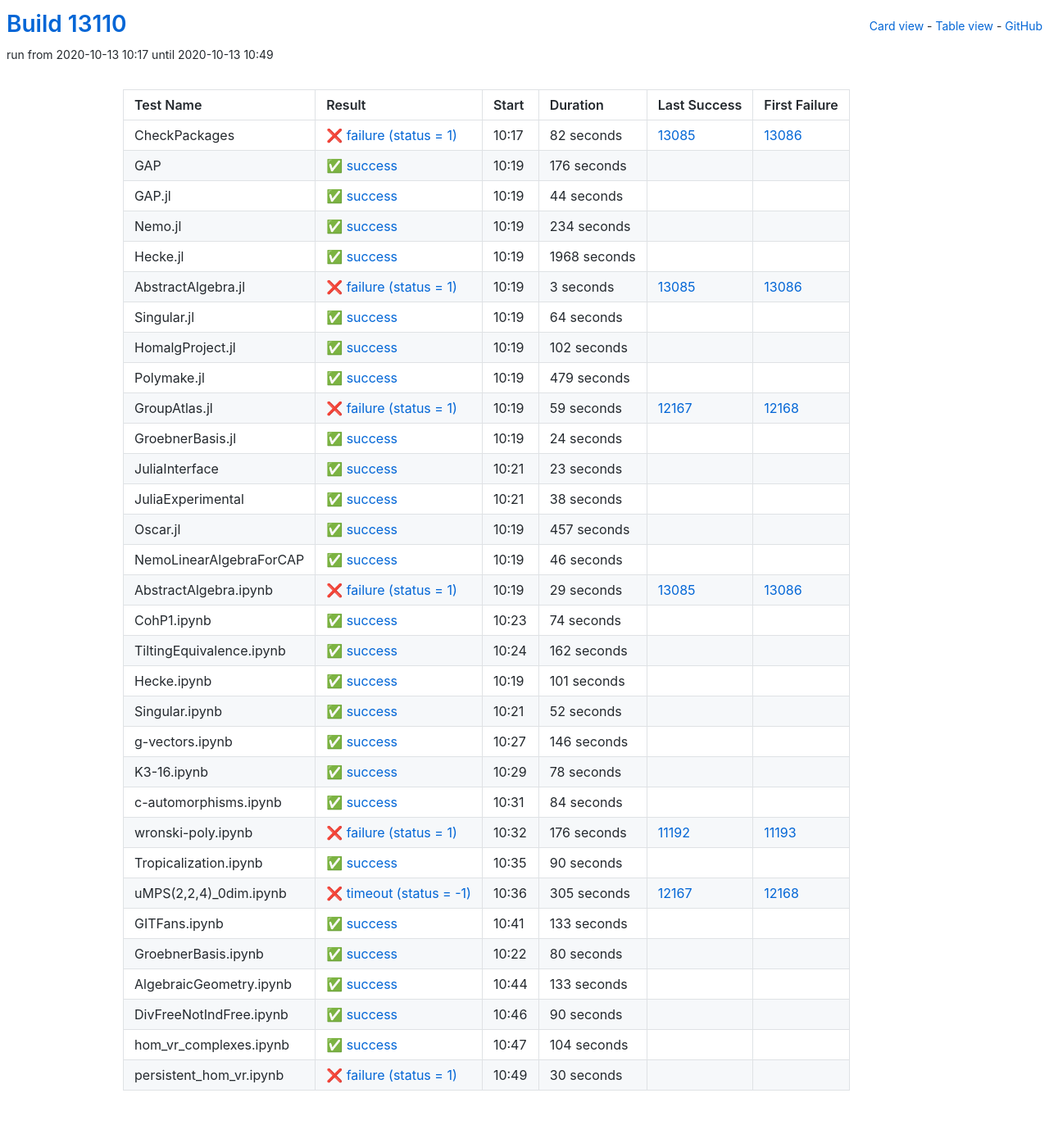
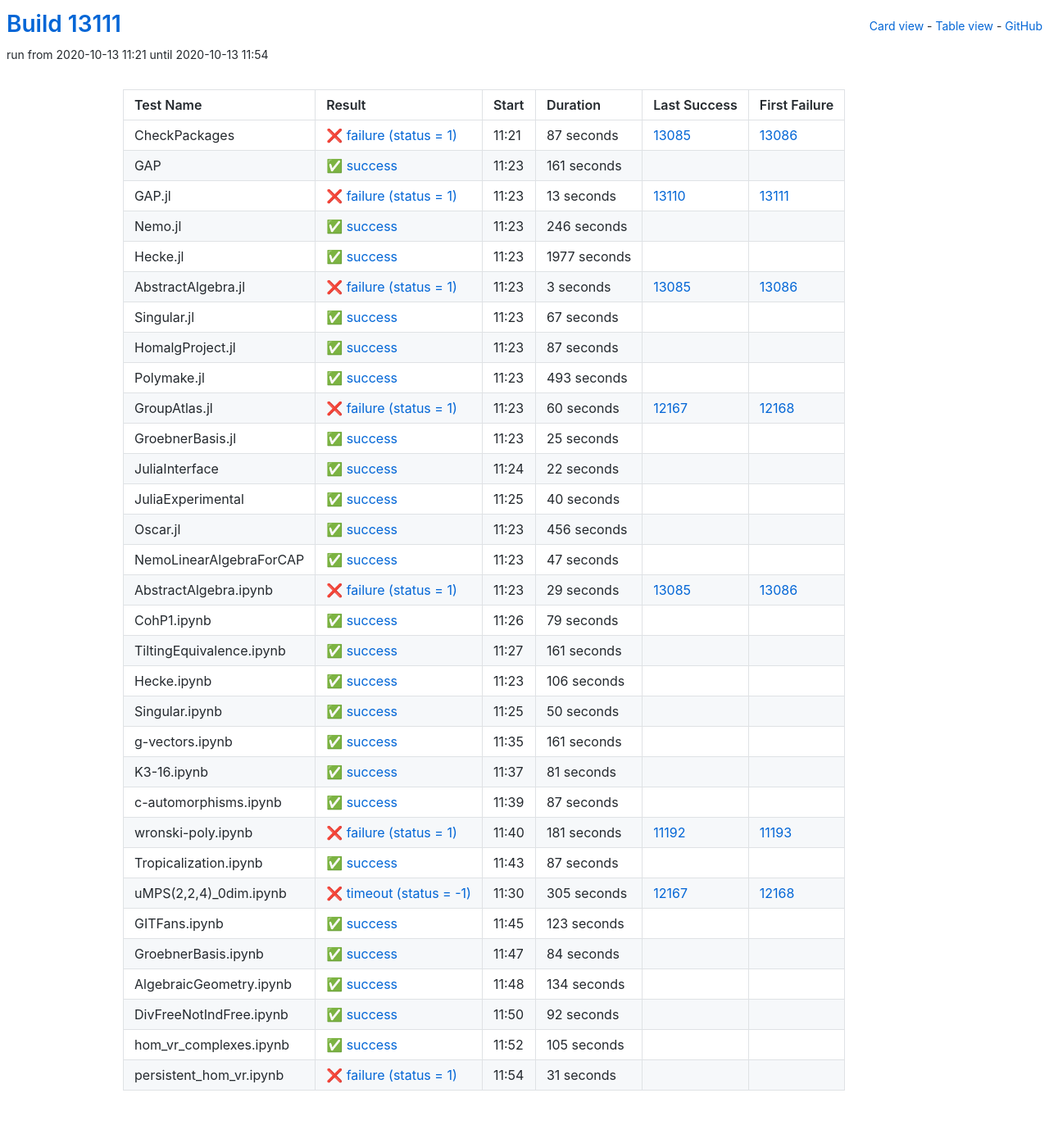
Before and after one commit to oscar-system/oscar-ci-status, a Jekyll site: the page built from table.html, in a window 1280 px wide. Shown: the whole page at 82% size. Built offline with Jekyll 4.4.1, drawn with Linux system fonts in a browser that asks for light colours.

Commit message:
Build #13111

```diff
--- a/_data/ci.yml
+++ b/_data/ci.yml
@@ -1,6 +1,6 @@
 ---
-build: 13110
-build_url: https://oscarci.mathematik.uni-kl.de/job/oscar/13110/
+build: 13111
+build_url: https://oscarci.mathematik.uni-kl.de/job/oscar/13111/
 job: oscar
 organization: oscar-system
 repo: oscar-ci-status
@@ -8,68 +8,68 @@ repourl: https://github.com/oscar-system/oscar-ci-status
 tests:
 - name: CheckPackages
   id: checkpackages
-  log: https://oscarci.mathematik.uni-kl.de/job/oscar/13110/artifact/logs/build-13110/CheckPackages.log
-  start: 2020-10-13 10:17
+  log: https://oscarci.mathematik.uni-kl.de/job/oscar/13111/artifact/logs/build-13111/CheckPackages.log
+  start: 2020-10-13 11:21
   success: false
   exitcode: 1
   status: failure
-  duration: 82
+  duration: 87
   last_success: 13085
   last_success_url: https://oscarci.mathematik.uni-kl.de/job/oscar/13085/
   first_failure: 13086
   first_failure_url: https://oscarci.mathematik.uni-kl.de/job/oscar/13086/
 - name: GAP
   id: gap
-  log: https://oscarci.mathematik.uni-kl.de/job/oscar/13110/artifact/logs/build-13110/GAP.log
-  start: 2020-10-13 10:19
+  log: https://oscarci.mathematik.uni-kl.de/job/oscar/13111/artifact/logs/build-13111/GAP.log
+  start: 2020-10-13 11:23
   success: true
   exitcode: 0
   status: success
-  duration: 176
+  duration: 161
   last_success: false
   last_success_url:
   first_failure: false
   first_failure_url:
 - name: GAP.jl
   id: gap-jl
-  log: https://oscarci.mathematik.uni-kl.de/job/oscar/13110/artifact/logs/build-13110/GAP.jl.log
-  start: 2020-10-13 10:19
+  log: https://oscarci.mathematik.uni-kl.de/job/oscar/13111/artifact/logs/build-13111/GAP.jl.log
+  start: 2020-10-13 11:23
+  success: false
+  exitcode: 1
+  status: failure
+  duration: 13
+  last_success: 13110
+  last_success_url: https://oscarci.mathematik.uni-kl.de/job/oscar/13110/
+  first_failure: 13111
+  first_failure_url: https://oscarci.mathematik.uni-kl.de/job/oscar/13111/
+- name: Nemo.jl
+  id: nemo-jl
+  log: https://oscarci.mathematik.uni-kl.de/job/oscar/13111/artifact/logs/build-13111/Nemo.jl.log
+  start: 2020-10-13 11:23
   success: true
   exitcode: 0
   status: success
-  duration: 44
-  last_success: false
-  last_success_url:
-  first_failure: false
-  first_failure_url:
-- name: Nemo.jl
-  id: nemo-jl
-  log: https://oscarci.mathematik.uni-kl.de/job/oscar/13110/artifact/logs/build-13110/Nemo.jl.log
-  start: 2020-10-13 10:19
-  success: true
-  exitcode: 0
-  status: success
-  duration: 234
+  duration: 246
   last_success: false
   last_success_url:
   first_failure: false
   first_failure_url:
 - name: Hecke.jl
   id: hecke-jl
-  log: https://oscarci.mathematik.uni-kl.de/job/oscar/13110/artifact/logs/build-13110/Hecke.jl.log
-  start: 2020-10-13 10:19
+  log: https://oscarci.mathematik.uni-kl.de/job/oscar/13111/artifact/logs/build-13111/Hecke.jl.log
+  start: 2020-10-13 11:23
   success: true
   exitcode: 0
   status: success
-  duration: 1968
+  duration: 1977
   last_success: false
   last_success_url:
   first_failure: false
   first_failure_url:
 - name: AbstractAlgebra.jl
   id: abstractalgebra-jl
-  log: https://oscarci.mathematik.uni-kl.de/job/oscar/13110/artifact/logs/build-13110/AbstractAlgebra.jl.log
-  start: 2020-10-13 10:19
+  log: https://oscarci.mathematik.uni-kl.de/job/oscar/13111/artifact/logs/build-13111/AbstractAlgebra.jl.log
+  start: 2020-10-13 11:23
   success: false
   exitcode: 1
   status: failure
@@ -80,116 +80,116 @@ tests:
   first_failure_url: https://oscarci.mathematik.uni-kl.de/job/oscar/13086/
 - name: Singular.jl
   id: singular-jl
-  log: https://oscarci.mathematik.uni-kl.de/job/oscar/13110/artifact/logs/build-13110/Singular.jl.log
-  start: 2020-10-13 10:19
+  log: https://oscarci.mathematik.uni-kl.de/job/oscar/13111/artifact/logs/build-13111/Singular.jl.log
+  start: 2020-10-13 11:23
   success: true
   exitcode: 0
   status: success
-  duration: 64
+  duration: 67
   last_success: false
   last_success_url:
   first_failure: false
   first_failure_url:
 - name: HomalgProject.jl
   id: homalgproject-jl
-  log: https://oscarci.mathematik.uni-kl.de/job/oscar/13110/artifact/logs/build-13110/HomalgProject.jl.log
-  start: 2020-10-13 10:19
+  log: https://oscarci.mathematik.uni-kl.de/job/oscar/13111/artifact/logs/build-13111/HomalgProject.jl.log
+  start: 2020-10-13 11:23
   success: true
   exitcode: 0
   status: success
-  duration: 102
+  duration: 87
   last_success: false
   last_success_url:
   first_failure: false
   first_failure_url:
 - name: Polymake.jl
   id: polymake-jl
-  log: https://oscarci.mathematik.uni-kl.de/job/oscar/13110/artifact/logs/build-13110/Polymake.jl.log
-  start: 2020-10-13 10:19
+  log: https://oscarci.mathematik.uni-kl.de/job/oscar/13111/artifact/logs/build-13111/Polymake.jl.log
+  start: 2020-10-13 11:23
   success: true
   exitcode: 0
   status: success
-  duration: 479
+  duration: 493
   last_success: false
   last_success_url:
   first_failure: false
   first_failure_url:
 - name: GroupAtlas.jl
   id: groupatlas-jl
-  log: https://oscarci.mathematik.uni-kl.de/job/oscar/13110/artifact/logs/build-13110/GroupAtlas.jl.log
-  start: 2020-10-13 10:19
+  log: https://oscarci.mathematik.uni-kl.de/job/oscar/13111/artifact/logs/build-13111/GroupAtlas.jl.log
+  start: 2020-10-13 11:23
   success: false
   exitcode: 1
   status: failure
-  duration: 59
+  duration: 60
   last_success: 12167
   last_success_url: https://oscarci.mathematik.uni-kl.de/job/oscar/12167/
   first_failure: 12168
   first_failure_url: https://oscarci.mathematik.uni-kl.de/job/oscar/12168/
 - name: GroebnerBasis.jl
   id: groebnerbasis-jl
-  log: https://oscarci.mathematik.uni-kl.de/job/oscar/13110/artifact/logs/build-13110/GroebnerBasis.jl.log
-  start: 2020-10-13 10:19
+  log: https://oscarci.mathematik.uni-kl.de/job/oscar/13111/artifact/logs/build-13111/GroebnerBasis.jl.log
+  start: 2020-10-13 11:23
   success: true
   exitcode: 0
   status: success
-  duration: 24
+  duration: 25
   last_success: false
   last_success_url:
   first_failure: false
   first_failure_url:
 - name: JuliaInterface
   id: juliainterface
-  log: https://oscarci.mathematik.uni-kl.de/job/oscar/13110/artifact/logs/build-13110/JuliaInterface.log
-  start: 2020-10-13 10:21
+  log: https://oscarci.mathematik.uni-kl.de/job/oscar/13111/artifact/logs/build-13111/JuliaInterface.log
+  start: 2020-10-13 11:24
   success: true
   exitcode: 0
   status: success
-  duration: 23
+  duration: 22
   last_success: false
   last_success_url:
   first_failure: false
   first_failure_url:
 - name: JuliaExperimental
   id: juliaexperimental
-  log: https://oscarci.mathematik.uni-kl.de/job/oscar/13110/artifact/logs/build-13110/JuliaExperimental.log
-  start: 2020-10-13 10:21
+  log: https://oscarci.mathematik.uni-kl.de/job/oscar/13111/artifact/logs/build-13111/JuliaExperimental.log
+  start: 2020-10-13 11:25
   success: true
   exitcode: 0
   status: success
-  duration: 38
+  duration: 40
   last_success: false
   last_success_url:
   first_failure: false
   first_failure_url:
 - name: Oscar.jl
   id: oscar-jl
-  log: https://oscarci.mathematik.uni-kl.de/job/oscar/13110/artifact/logs/build-13110/Oscar.jl.log
-  start: 2020-10-13 10:19
+  log: https://oscarci.mathematik.uni-kl.de/job/oscar/13111/artifact/logs/build-13111/Oscar.jl.log
+  start: 2020-10-13 11:23
   success: true
   exitcode: 0
   status: success
-  duration: 457
+  duration: 456
   last_success: false
   last_success_url:
   first_failure: false
   first_failure_url:
 - name: NemoLinearAlgebraForCAP
   id: nemolinearalgebraforcap
-  log: https://oscarci.mathematik.uni-kl.de/job/oscar/13110/artifact/logs/build-13110/NemoLinearAlgebraForCAP.log
-  start: 2020-10-13 10:19
+  log: https://oscarci.mathematik.uni-kl.de/job/oscar/13111/artifact/logs/build-13111/NemoLinearAlgebraForCAP.log
+  start: 2020-10-13 11:23
   success: true
   exitcode: 0
   status: success
-  duration: 46
+  duration: 47
   last_success: false
   last_success_url:
   first_failure: false
   first_failure_url:
 - name: AbstractAlgebra.ipynb
   id: abstractalgebra-ipynb
-  log: https://oscarci.mathematik.uni-kl.de/job/oscar/13110/artifact/logs/build-13110/AbstractAlgebra.ipynb.log
-  start: 2020-10-13 10:19
+  log: https://oscarci.mathematik.uni-kl.de/job/oscar/13111/artifact/logs/build-13111/AbstractAlgebra.ipynb.log
+  start: 2020-10-13 11:23
   success: false
   exitcode: 1
   status: failure
@@ -200,116 +200,116 @@ tests:
   first_failure_url: https://oscarci.mathematik.uni-kl.de/job/oscar/13086/
 - name: CohP1.ipynb
   id: cohp1-ipynb
-  log: https://oscarci.mathematik.uni-kl.de/job/oscar/13110/artifact/logs/build-13110/CohP1.ipynb.log
-  start: 2020-10-13 10:23
+  log: https://oscarci.mathematik.uni-kl.de/job/oscar/13111/artifact/logs/build-13111/CohP1.ipynb.log
+  start: 2020-10-13 11:26
   success: true
   exitcode: 0
   status: success
-  duration: 74
+  duration: 79
   last_success: false
   last_success_url:
   first_failure: false
   first_failure_url:
 - name: TiltingEquivalence.ipynb
   id: tiltingequivalence-ipynb
-  log: https://oscarci.mathematik.uni-kl.de/job/oscar/13110/artifact/logs/build-13110/TiltingEquivalence.ipynb.log
-  start: 2020-10-13 10:24
+  log: https://oscarci.mathematik.uni-kl.de/job/oscar/13111/artifact/logs/build-13111/TiltingEquivalence.ipynb.log
+  start: 2020-10-13 11:27
   success: true
   exitcode: 0
   status: success
-  duration: 162
+  duration: 161
   last_success: false
   last_success_url:
   first_failure: false
   first_failure_url:
 - name: Hecke.ipynb
   id: hecke-ipynb
-  log: https://oscarci.mathematik.uni-kl.de/job/oscar/13110/artifact/logs/build-13110/Hecke.ipynb.log
-  start: 2020-10-13 10:19
+  log: https://oscarci.mathematik.uni-kl.de/job/oscar/13111/artifact/logs/build-13111/Hecke.ipynb.log
+  start: 2020-10-13 11:23
   success: true
   exitcode: 0
   status: success
-  duration: 101
+  duration: 106
   last_success: false
   last_success_url:
   first_failure: false
   first_failure_url:
 - name: Singular.ipynb
   id: singular-ipynb
-  log: https://oscarci.mathematik.uni-kl.de/job/oscar/13110/artifact/logs/build-13110/Singular.ipynb.log
-  start: 2020-10-13 10:21
+  log: https://oscarci.mathematik.uni-kl.de/job/oscar/13111/artifact/logs/build-13111/Singular.ipynb.log
+  start: 2020-10-13 11:25
   success: true
   exitcode: 0
   status: success
-  duration: 52
+  duration: 50
   last_success: false
   last_success_url:
   first_failure: false
   first_failure_url:
 - name: g-vectors.ipynb
   id: g-vectors-ipynb
-  log: https://oscarci.mathematik.uni-kl.de/job/oscar/13110/artifact/logs/build-13110/g-vectors.ipynb.log
-  start: 2020-10-13 10:27
+  log: https://oscarci.mathematik.uni-kl.de/job/oscar/13111/artifact/logs/build-13111/g-vectors.ipynb.log
+  start: 2020-10-13 11:35
   success: true
   exitcode: 0
   status: success
-  duration: 146
+  duration: 161
   last_success: false
   last_success_url:
   first_failure: false
   first_failure_url:
 - name: K3-16.ipynb
   id: k3-16-ipynb
-  log: https://oscarci.mathematik.uni-kl.de/job/oscar/13110/artifact/logs/build-13110/K3-16.ipynb.log
-  start: 2020-10-13 10:29
+  log: https://oscarci.mathematik.uni-kl.de/job/oscar/13111/artifact/logs/build-13111/K3-16.ipynb.log
+  start: 2020-10-13 11:37
   success: true
   exitcode: 0
   status: success
-  duration: 78
+  duration: 81
   last_success: false
   last_success_url:
   first_failure: false
   first_failure_url:
 - name: c-automorphisms.ipynb
   id: c-automorphisms-ipynb
-  log: https://oscarci.mathematik.uni-kl.de/job/oscar/13110/artifact/logs/build-13110/c-automorphisms.ipynb.log
-  start: 2020-10-13 10:31
+  log: https://oscarci.mathematik.uni-kl.de/job/oscar/13111/artifact/logs/build-13111/c-automorphisms.ipynb.log
+  start: 2020-10-13 11:39
   success: true
   exitcode: 0
   status: success
-  duration: 84
+  duration: 87
   last_success: false
   last_success_url:
   first_failure: false
   first_failure_url:
 - name: wronski-poly.ipynb
   id: wronski-poly-ipynb
-  log: https://oscarci.mathematik.uni-kl.de/job/oscar/13110/artifact/logs/build-13110/wronski-poly.ipynb.log
-  start: 2020-10-13 10:32
+  log: https://oscarci.mathematik.uni-kl.de/job/oscar/13111/artifact/logs/build-13111/wronski-poly.ipynb.log
+  start: 2020-10-13 11:40
   success: false
   exitcode: 1
   status: failure
-  duration: 176
+  duration: 181
   last_success: 11192
   last_success_url: https://oscarci.mathematik.uni-kl.de/job/oscar/11192/
   first_failure: 11193
   first_failure_url: https://oscarci.mathematik.uni-kl.de/job/oscar/11193/
 - name: Tropicalization.ipynb
   id: tropicalization-ipynb
-  log: https://oscarci.mathematik.uni-kl.de/job/oscar/13110/artifact/logs/build-13110/Tropicalization.ipynb.log
-  start: 2020-10-13 10:35
+  log: https://oscarci.mathematik.uni-kl.de/job/oscar/13111/artifact/logs/build-13111/Tropicalization.ipynb.log
+  start: 2020-10-13 11:43
   success: true
   exitcode: 0
   status: success
-  duration: 90
+  duration: 87
   last_success: false
   last_success_url:
   first_failure: false
   first_failure_url:
 - name: uMPS(2,2,4)_0dim.ipynb
   id: umps-2-2-4-0dim-ipynb
-  log: https://oscarci.mathematik.uni-kl.de/job/oscar/13110/artifact/logs/build-13110/uMPS-2-2-4-_0dim.ipynb.log
-  start: 2020-10-13 10:36
+  log: https://oscarci.mathematik.uni-kl.de/job/oscar/13111/artifact/logs/build-13111/uMPS-2-2-4-_0dim.ipynb.log
+  start: 2020-10-13 11:30
   success: false
   exitcode: -1
   status: timeout
@@ -320,72 +320,72 @@ tests:
   first_failure_url: https://oscarci.mathematik.uni-kl.de/job/oscar/12168/
 - name: GITFans.ipynb
   id: gitfans-ipynb
-  log: https://oscarci.mathematik.uni-kl.de/job/oscar/13110/artifact/logs/build-13110/GITFans.ipynb.log
-  start: 2020-10-13 10:41
+  log: https://oscarci.mathematik.uni-kl.de/job/oscar/13111/artifact/logs/build-13111/GITFans.ipynb.log
+  start: 2020-10-13 11:45
   success: true
   exitcode: 0
   status: success
-  duration: 133
+  duration: 123
   last_success: false
   last_success_url:
   first_failure: false
   first_failure_url:
 - name: GroebnerBasis.ipynb
   id: groebnerbasis-ipynb
-  log: https://oscarci.mathematik.uni-kl.de/job/oscar/13110/artifact/logs/build-13110/GroebnerBasis.ipynb.log
-  start: 2020-10-13 10:22
+  log: https://oscarci.mathematik.uni-kl.de/job/oscar/13111/artifact/logs/build-13111/GroebnerBasis.ipynb.log
+  start: 2020-10-13 11:47
   success: true
   exitcode: 0
   status: success
-  duration: 80
+  duration: 84
   last_success: false
   last_success_url:
   first_failure: false
   first_failure_url:
 - name: AlgebraicGeometry.ipynb
   id: algebraicgeometry-ipynb
-  log: https://oscarci.mathematik.uni-kl.de/job/oscar/13110/artifact/logs/build-13110/AlgebraicGeometry.ipynb.log
-  start: 2020-10-13 10:44
+  log: https://oscarci.mathematik.uni-kl.de/job/oscar/13111/artifact/logs/build-13111/AlgebraicGeometry.ipynb.log
+  start: 2020-10-13 11:48
   success: true
   exitcode: 0
   status: success
-  duration: 133
+  duration: 134
   last_success: false
   last_success_url:
   first_failure: false
   first_failure_url:
 - name: DivFreeNotIndFree.ipynb
   id: divfreenotindfree-ipynb
-  log: https://oscarci.mathematik.uni-kl.de/job/oscar/13110/artifact/logs/build-13110/DivFreeNotIndFree.ipynb.log
-  start: 2020-10-13 10:46
+  log: https://oscarci.mathematik.uni-kl.de/job/oscar/13111/artifact/logs/build-13111/DivFreeNotIndFree.ipynb.log
+  start: 2020-10-13 11:50
   success: true
   exitcode: 0
   status: success
-  duration: 90
+  duration: 92
   last_success: false
   last_success_url:
   first_failure: false
   first_failure_url:
 - name: hom_vr_complexes.ipynb
   id: hom-vr-complexes-ipynb
-  log: https://oscarci.mathematik.uni-kl.de/job/oscar/13110/artifact/logs/build-13110/hom_vr_complexes.ipynb.log
-  start: 2020-10-13 10:47
+  log: https://oscarci.mathematik.uni-kl.de/job/oscar/13111/artifact/logs/build-13111/hom_vr_complexes.ipynb.log
+  start: 2020-10-13 11:52
   success: true
   exitcode: 0
   status: success
-  duration: 104
+  duration: 105
   last_success: false
   last_success_url:
   first_failure: false
   first_failure_url:
 - name: persistent_hom_vr.ipynb
   id: persistent-hom-vr-ipynb
-  log: https://oscarci.mathematik.uni-kl.de/job/oscar/13110/artifact/logs/build-13110/persistent_hom_vr.ipynb.log
-  start: 2020-10-13 10:49
+  log: https://oscarci.mathematik.uni-kl.de/job/oscar/13111/artifact/logs/build-13111/persistent_hom_vr.ipynb.log
+  start: 2020-10-13 11:54
   success: false
   exitcode: 1
   status: failure
-  duration: 30
+  duration: 31
   last_success: false
   last_success_url:
   first_failure: false
```
Also changed, not shown: README.md.
